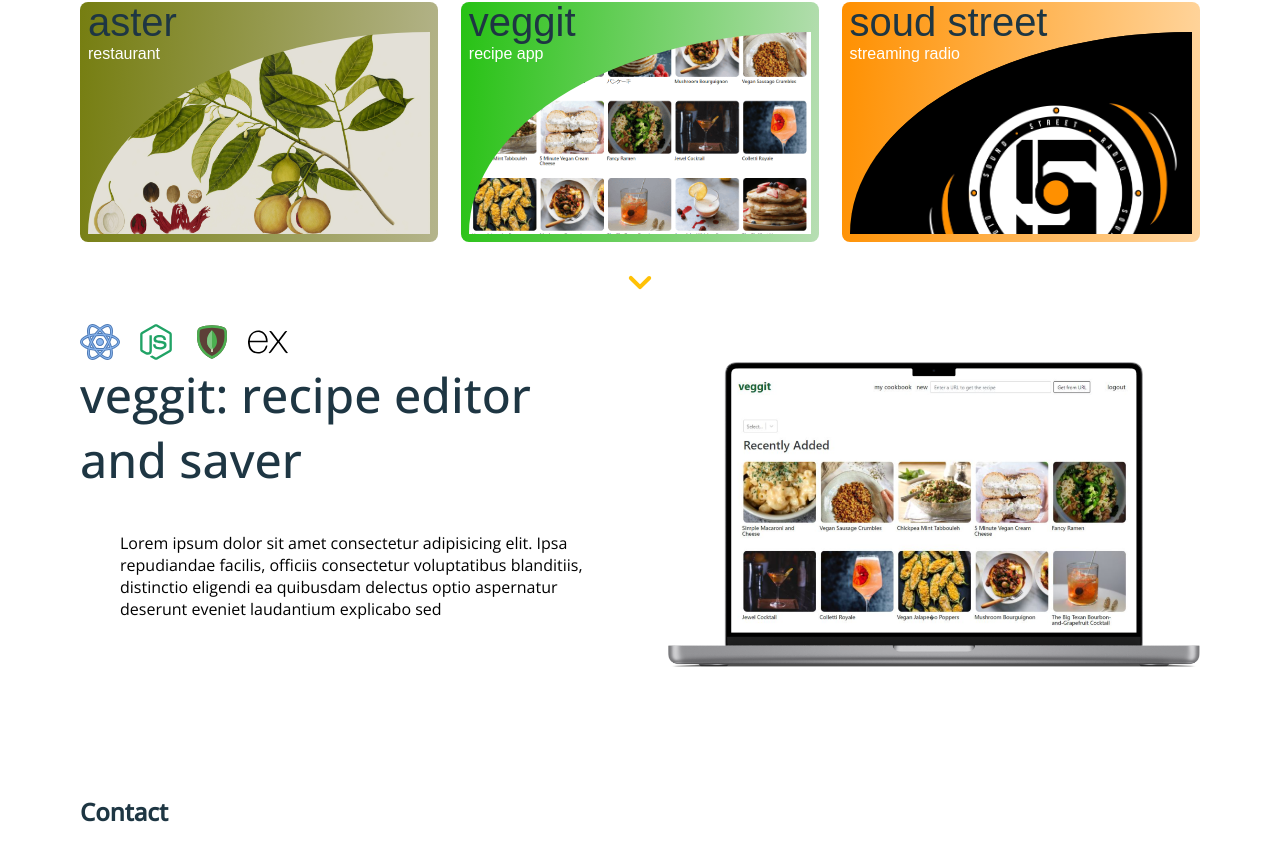
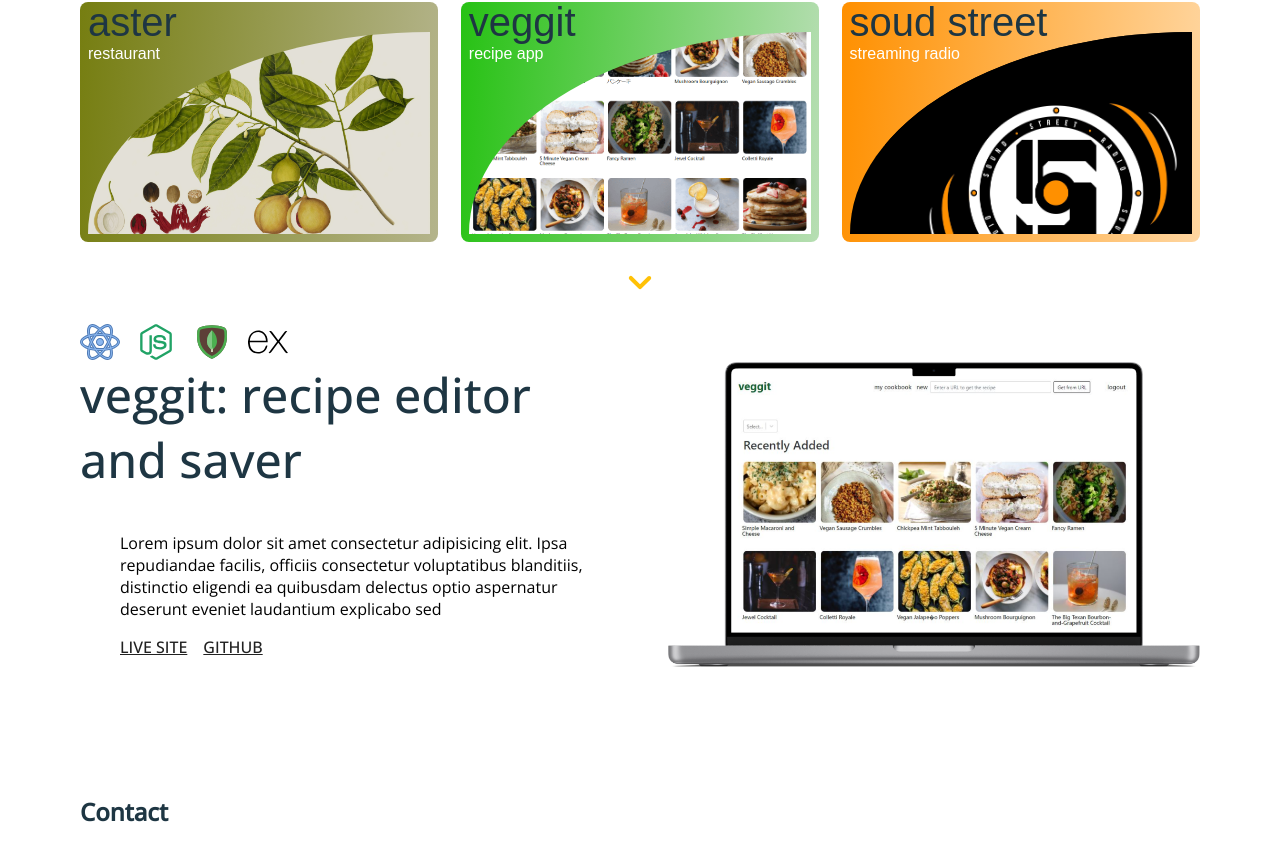
Before and after one commit to justjohnd/portfolio, a React (Create React App) app: page / in a window 1280 px wide. Shown: the part 496-1343 px from the top of the page. Built offline with nearby package versions, Linux system fonts and the light colour scheme.

Commit message:
Add links to live sites and github

```diff
--- a/src/Components/Work.jsx
+++ b/src/Components/Work.jsx
@@ -2,7 +2,7 @@
 import skillDisplay from "./WorkskillDisplay";
 
 const Work = (props) => {
-  const { skills, name, description, image } = props.showInfo;
+  const { skills, name, description, image, url, github } = props.showInfo;
 
   return (
     <div>
@@ -22,6 +22,14 @@
         <div className="work-col">
           <h1>{name}</h1>
           <p>{description}</p>
+          <div className="work-links">
+            <a target="_blank" rel="noopener noreferrer" href={url}>
+              LIVE SITE
+            </a>
+            <a target="_blank" rel="noopener noreferrer" href={github}>
+              GITHUB
+            </a>
+          </div>
         </div>
         <div className="work-col">
           <img src={image}></img>
--- a/src/Styles/Home.scss
+++ b/src/Styles/Home.scss
@@ -87,6 +87,21 @@
   }
 }
 
+.work-links {
+  padding-left: 2.5rem;
+}
+
+.work-links a {
+  margin-right: 1rem;
+  font-weight: 500;
+  color: $color-dark;
+  text-decoration: underline;
+}
+
+.work-links a:hover {
+  color: $text-secondary-color;
+}
+
 .image-css {
   padding: 0.4rem;
   box-sizing: border-box;
--- a/src/Utilities/PROJECTS.js
+++ b/src/Utilities/PROJECTS.js
@@ -10,6 +10,8 @@
     cardImage: "../images/aster-card-mini.jpg",
     skills: ["rails", "javascript", "css"],
     cardBackground: "linear-gradient(94deg, #767e11, #b4b48b)",
+    url: "https://salty-depths-22739.herokuapp.com/",
+    github: "https://github.com/justjohnd/restaurant",
   },
   {
     id: 2,
@@ -22,6 +24,8 @@
     cardImage: "../images/veggit-card-mini.png",
     skills: ["react", "node", "mongodb", "express"],
     cardBackground: "linear-gradient(94deg, #27c214, #b7deb3)",
+    url: "https://secret-springs-85430.herokuapp.com/",
+    github: "https://github.com/justjohnd/wayou-kitchen",
   },
   {
     id: 3,
@@ -34,6 +38,8 @@
     cardImage: "../images/ssr-card-mini.jpg",
     skills: ["wordpress", "gulp", "php", "bootstrap"],
     cardBackground: "linear-gradient(94deg, #FF9000, #ffd6a0)",
+    url: "https://www.ssr990.com/",
+    github: "https://github.com/justjohnd/ssr990",
   },
 ];
 
--- a/src/index.css
+++ b/src/index.css
@@ -346,6 +346,21 @@
     width: auto;
   }
 }
+.work-links {
+  padding-left: 2.5rem;
+}
+
+.work-links a {
+  margin-right: 1rem;
+  font-weight: 500;
+  color: #212121;
+  text-decoration: underline;
+}
+
+.work-links a:hover {
+  color: #757575;
+}
+
 .image-css {
   padding: 0.4rem;
   box-sizing: border-box;
```
Also changed, not shown: 1 other file (tests, documents, lock files or other folders).
